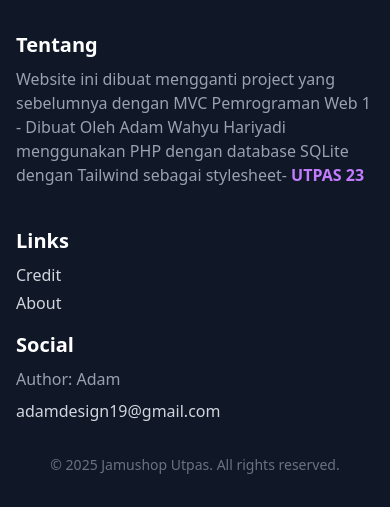
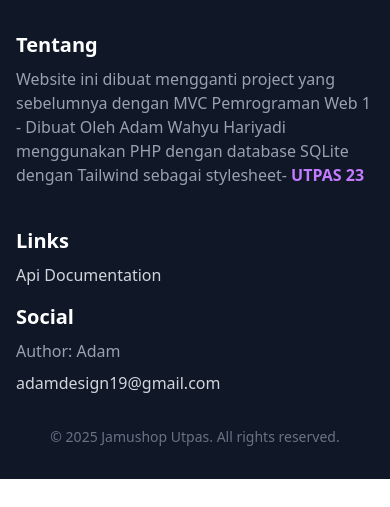
Before and after one commit to adamwahyuh/jamushop-mvc, a PHP site: page /cangkir in a window 390 px wide. Shown: the part 909-1416 px from the top of the page. After the commit the page ends 1388 px from the top, so only its background shows below. Run offline with PHP 8.4, Linux system fonts and the light colour scheme; data comes from the database, SQL or seed files in the repository; both versions use the stored data as it was after the commit; data that the repository does not hold is empty.

Commit message:
Config and Api Docs

```diff
--- a/asset/css/app.css
+++ b/asset/css/app.css
@@ -14,6 +14,11 @@
     --color-red-900: oklch(39.6% 0.141 25.723);
     --color-amber-600: oklch(66.6% 0.179 58.318);
     --color-amber-950: oklch(27.9% 0.077 45.635);
+    --color-yellow-600: oklch(68.1% 0.162 75.834);
+    --color-green-200: oklch(92.5% 0.084 155.995);
+    --color-green-300: oklch(87.1% 0.15 154.449);
+    --color-green-400: oklch(79.2% 0.209 151.711);
+    --color-green-600: oklch(62.7% 0.194 149.214);
     --color-emerald-100: oklch(95% 0.052 163.051);
     --color-emerald-200: oklch(90.5% 0.093 164.15);
     --color-emerald-400: oklch(76.5% 0.177 163.223);
@@ -26,6 +31,8 @@
     --color-sky-50: oklch(97.7% 0.013 236.62);
     --color-sky-500: oklch(68.5% 0.169 237.323);
     --color-sky-900: oklch(39.1% 0.09 240.876);
+    --color-blue-300: oklch(80.9% 0.105 251.813);
+    --color-blue-600: oklch(54.6% 0.245 262.881);
     --color-indigo-600: oklch(51.1% 0.262 276.966);
     --color-indigo-700: oklch(45.7% 0.24 277.023);
     --color-indigo-900: oklch(35.9% 0.144 278.697);
@@ -44,6 +51,7 @@
     --color-white: #fff;
     --spacing: 0.25rem;
     --container-xs: 20rem;
+    --container-5xl: 64rem;
     --container-6xl: 72rem;
     --container-7xl: 80rem;
     --text-xs: 0.75rem;
@@ -60,6 +68,12 @@
     --text-2xl--line-height: calc(2 / 1.5);
     --text-3xl: 1.875rem;
     --text-3xl--line-height: calc(2.25 / 1.875);
+    --text-4xl: 2.25rem;
+    --text-4xl--line-height: calc(2.5 / 2.25);
+    --text-5xl: 3rem;
+    --text-5xl--line-height: 1;
+    --text-6xl: 3.75rem;
+    --text-6xl--line-height: 1;
     --text-7xl: 4.5rem;
     --text-7xl--line-height: 1;
     --font-weight-semibold: 600;
@@ -68,6 +82,7 @@
     --radius-lg: 0.5rem;
     --radius-xl: 0.75rem;
     --ease-out: cubic-bezier(0, 0, 0.2, 1);
+    --blur-md: 12px;
     --default-transition-duration: 150ms;
     --default-transition-timing-function: cubic-bezier(0.4, 0, 0.2, 1);
     --default-font-family: var(--font-sans);
@@ -1102,6 +1153,42 @@
   inherits: false;
   initial-value: solid;
 }
+@property --tw-backdrop-blur {
+  syntax: "*";
+  inherits: false;
+}
+@property --tw-backdrop-brightness {
+  syntax: "*";
+  inherits: false;
+}
+@property --tw-backdrop-contrast {
+  syntax: "*";
+  inherits: false;
+}
+@property --tw-backdrop-grayscale {
+  syntax: "*";
+  inherits: false;
+}
+@property --tw-backdrop-hue-rotate {
+  syntax: "*";
+  inherits: false;
+}
+@property --tw-backdrop-invert {
+  syntax: "*";
+  inherits: false;
+}
+@property --tw-backdrop-opacity {
+  syntax: "*";
+  inherits: false;
+}
+@property --tw-backdrop-saturate {
+  syntax: "*";
+  inherits: false;
+}
+@property --tw-backdrop-sepia {
+  syntax: "*";
+  inherits: false;
+}
 @property --tw-duration {
   syntax: "*";
   inherits: false;
@@ -1109,15 +1196,6 @@
 @property --tw-ease {
   syntax: "*";
   inherits: false;
-}
-@property --tw-text-shadow-color {
-  syntax: "*";
-  inherits: false;
-}
-@property --tw-text-shadow-alpha {
-  syntax: "<percentage>";
-  inherits: false;
-  initial-value: 100%;
 }
 @property --tw-scale-x {
   syntax: "*";
@@ -1174,10 +1252,17 @@
       --tw-ring-offset-color: #fff;
       --tw-ring-offset-shadow: 0 0 #0000;
       --tw-outline-style: solid;
+      --tw-backdrop-blur: initial;
+      --tw-backdrop-brightness: initial;
+      --tw-backdrop-contrast: initial;
+      --tw-backdrop-grayscale: initial;
+      --tw-backdrop-hue-rotate: initial;
+      --tw-backdrop-invert: initial;
+      --tw-backdrop-opacity: initial;
+      --tw-backdrop-saturate: initial;
+      --tw-backdrop-sepia: initial;
       --tw-duration: initial;
       --tw-ease: initial;
-      --tw-text-shadow-color: initial;
-      --tw-text-shadow-alpha: 100%;
       --tw-scale-x: 1;
       --tw-scale-y: 1;
       --tw-scale-z: 1;
--- a/asset/js/keranjangController.js
+++ b/asset/js/keranjangController.js
@@ -3,9 +3,12 @@ document.addEventListener("DOMContentLoaded", () => {
 });
 
 function loadCart() {
-    fetch("http://localhost:9595/api/v1/keranjang")
-    .then((res) => res.json())
-    .then((json) => {
+    fetch("/config.json")
+        .then(res => res.json())
+        .then(config => {
+            fetch(`${config.HOST}/api/v1/keranjang`)
+                .then(res => res.json())
+                .then(json => {
                     const listKeranjang = json.data;
                     if (!listKeranjang || listKeranjang.length === 0) {
                         document.getElementById("empty-cart").classList.remove("hidden");
@@ -14,11 +17,13 @@ function loadCart() {
                     }
                     renderCart(listKeranjang);
                 })
-    .catch((err) => {
+                .catch(err => {
                     console.error("Error loading cart data:", err);
                     document.getElementById("empty-cart").classList.remove("hidden");
                     document.getElementById("empty-cart").textContent = "Gagal memuat keranjang.";
                 });
+        })
+        .catch(err => console.error("Error loading config.json:", err));
 }
 
 function renderCart(items) {
@@ -148,7 +153,10 @@ function addDeleteListeners() {
 
             if (!confirm("Hapus ini?")) return;
 
-            fetch(`http://localhost:9595/api/v1/keranjang/${id}`, {
+            fetch("/config.json")
+            .then(res => res.json())
+            .then(config => {
+                fetch(`${config.HOST}/api/v1/keranjang/${id}`, {
                 method: "DELETE",
                 })
                 .then(res => {
@@ -162,6 +170,12 @@ function addDeleteListeners() {
                     console.error(err);
                     alert("Gagal menghapus item.");
                 });
+            })
+            .catch(err => {
+                console.error("Gagal memuat config.json:", err);
+                alert("Gagal memuat konfigurasi.");
+            });
+
         });
     });
 }
@@ -173,7 +187,10 @@ function addCheckoutListener() {
         btn.addEventListener("click", () => {
             if (!confirm("pay?")) return;
 
-            fetch("http://localhost:9595/api/v1/keranjang/pay/", {
+            fetch("/config.json")
+            .then(res => res.json())
+            .then(config => {
+                fetch(`${config.HOST}/api/v1/keranjang/pay/`, {
                 method: "DELETE",
                 })
                 .then(res => {
@@ -187,13 +204,22 @@ function addCheckoutListener() {
                     console.error(err);
                     alert("Gagal melakukan checkout.");
                 });
+            })
+            .catch(err => {
+                console.error("Gagal memuat config.json:", err);
+                alert("Gagal memuat konfigurasi.");
+            });
+
         });
     }
 }
 
 
 function updateKeranjang(keranjangId, bahanId, newPorsi) {
-    fetch(`http://localhost:9595/api/v1/keranjang/${keranjangId}`, {
+    fetch("/config.json")
+    .then(res => res.json())
+    .then(config => {
+        fetch(`${config.HOST}/api/v1/keranjang/${keranjangId}`, {
         method: "PUT",
         headers: {
             "Content-Type": "application/json",
@@ -211,4 +237,9 @@ function updateKeranjang(keranjangId, bahanId, newPorsi) {
             console.error(err);
             alert("Gagal update keranjang.");
         });
+    })
+    .catch(err => {
+        console.error("Gagal memuat config.json:", err);
+        alert("Gagal memuat konfigurasi.");
+    });
 }
--- /dev/null
+++ b/config.json
@@ -0,0 +1,3 @@
+{
+    "HOST": "http://127.0.0.1:8080"
+}
--- a/index.php
+++ b/index.php
@@ -3,6 +3,18 @@
 require_once "router.php";
 require_once "models/Bahan.php";
 require_once "models/Keranjang.php";
+
+
+/*
+ * ================================
+ *  Fetch API Using JS :) And DOM
+ *  Take a look at asset/js/
+ *  ================================
+ *  Config file is in config.json
+ *  Set your Running Server in config.json
+ *  ================================
+ */
+
 
 get('/', function(){
     $totalKeranjang = count(Keranjang::get()) ;
@@ -17,7 +29,7 @@ get('/cangkir', function(){
     $namaToko = 'Jamu Mbah Jawa';
     return include 'views/keranjang.php';
 });
-
+get('/docs', "views/docsapi");
 
 if (empty($GLOBALS['route_matched'])) {
     include __DIR__ . '/views/404.php';
--- a/views/components/footer.php
+++ b/views/components/footer.php
@@ -17,8 +17,7 @@
     <div>
     <h2 class="text-xl font-bold text-white mb-2">Links</h2>
     <ul class="space-y-1">
-        <li><a href="#" class="hover:text-purple-400 transition">Credit</a></li>
-        <li><a href="#" class="hover:text-purple-400 transition">About</a></li>
+        <li><a href="/docs" class="hover:text-purple-400 transition">Api Documentation</a></li>
     </ul>
     </div>
 
```
Also changed, not shown: other parts of asset/css/app.css (+86 -50 lines), asset/js/bahanController.js (+29 -9 lines), views/docsapi.php (added, +84 -0 lines), database/database.db, readme.md. Lines whose indentation alone changed are shown as unchanged.
